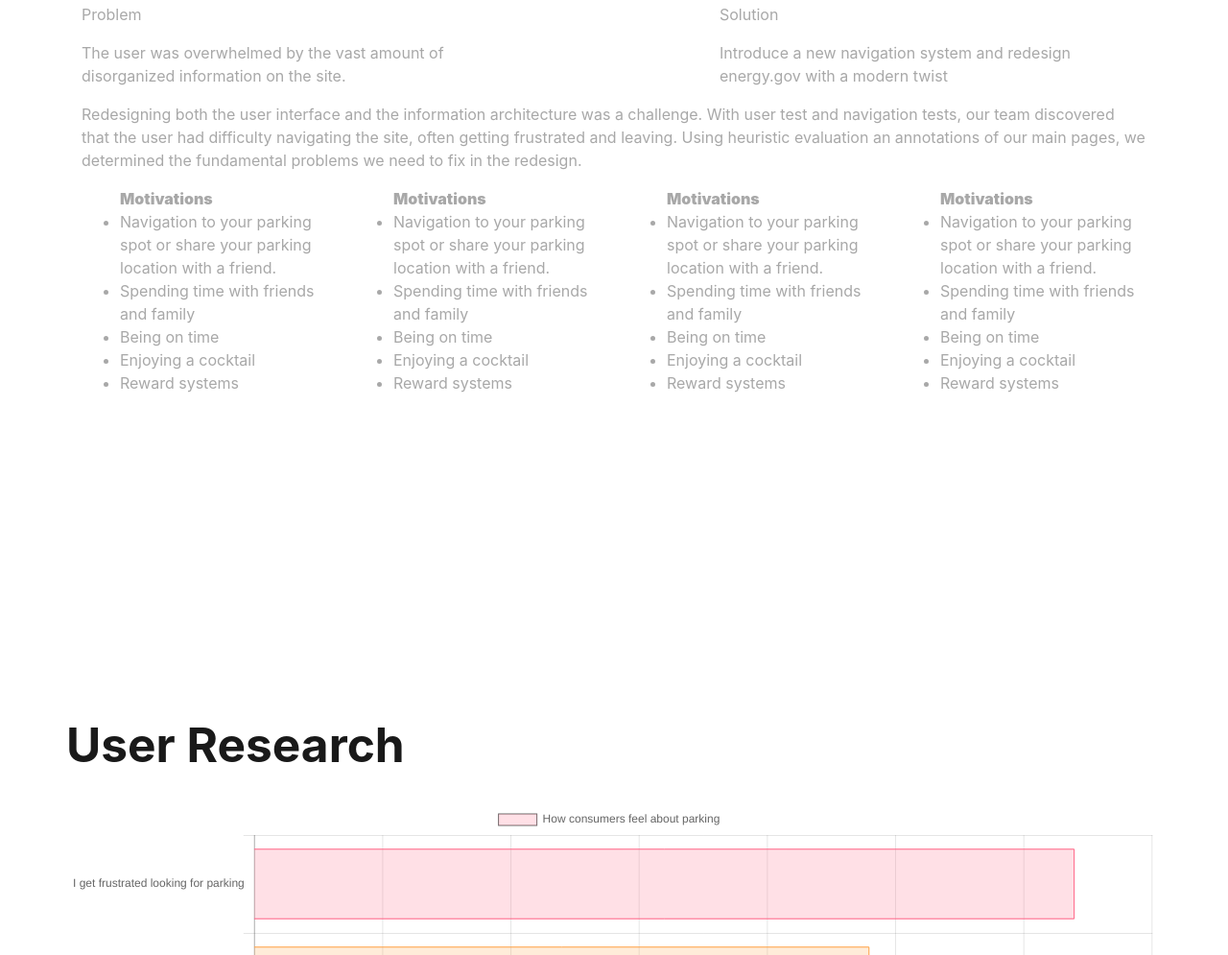
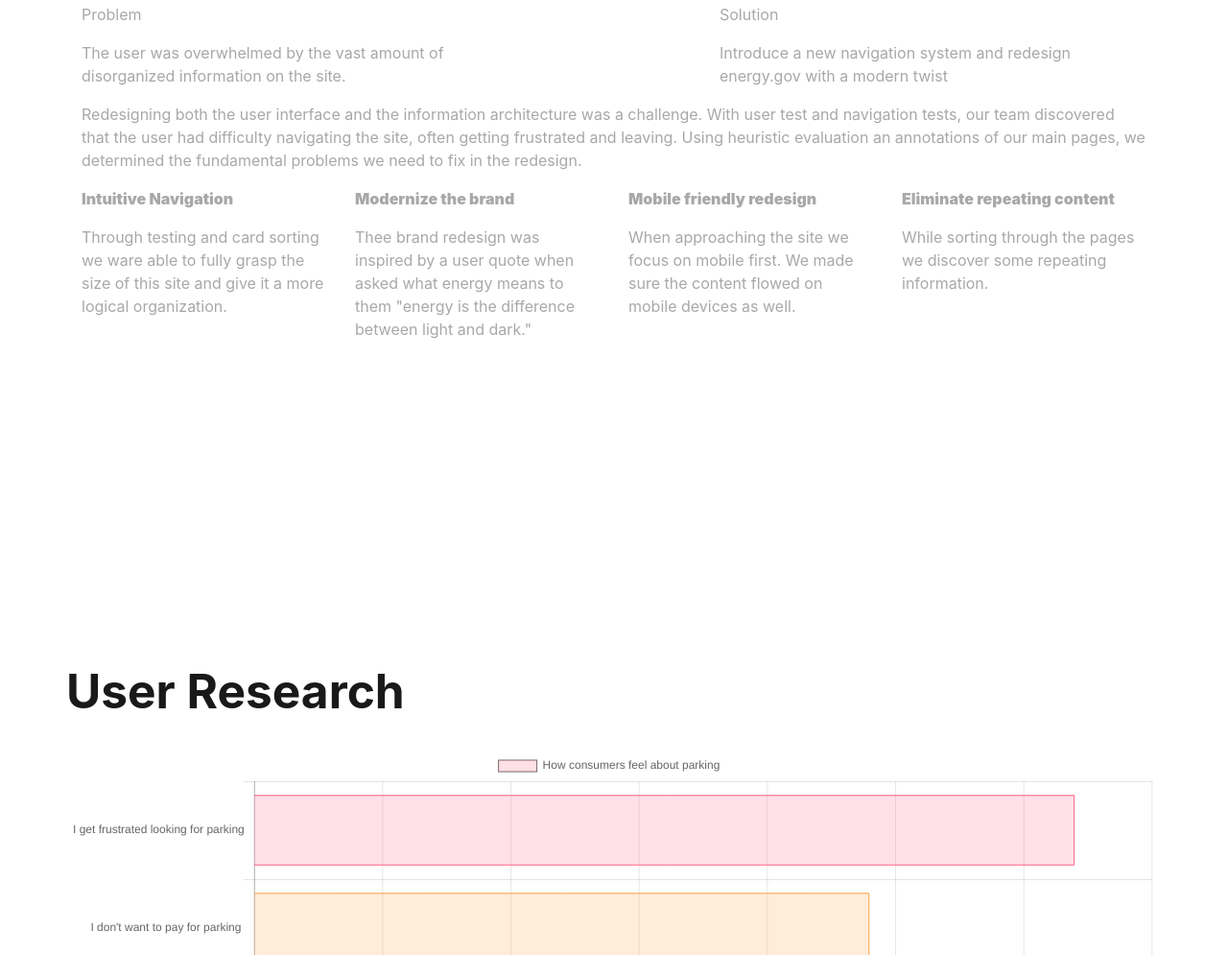
Before and after one commit to if314/HW19, a website: page energy.html in a window 1280 px wide. Shown: the part 1046-2041 px from the top of the page at 96% size. Drawn offline with Linux system fonts and the light colour scheme.

Commit message:
update
update

```diff
--- a/energy.html
+++ b/energy.html
@@ -171,52 +171,34 @@
             </div>
 </div>
 </div>
+
+
+
 <div class="container h-100 ">
   <div class="row h-100 ">
   <div class="col-lg-3" >
-    <ul class="oneoff">
-      <li><b>Motivations</b></li>
-      <li> Navigation to your parking spot or share your parking location with a friend. </li>
-      <li>Spending time with friends and family</li>
-      <li>Being on time            </li>
-      <li>Enjoying a cocktail</li>
-      <li>Reward systems</li>
-    </ul>
+      <p><b>Intuitive Navigation</b></p>
+      <p> Through testing and card sorting we ware able to fully grasp the size of this site and give it a more logical organization.</p>
+
   </div>
   <div class="col-lg-3" >
-    <ul class="oneoff">
-      <li><b>Motivations</b></li>
-      <li> Navigation to your parking spot or share your parking location with a friend. </li>
-      <li>Spending time with friends and family</li>
-      <li>Being on time            </li>
-      <li>Enjoying a cocktail</li>
-      <li>Reward systems</li>
-    </ul>
+    <p><b>Modernize the brand</b></h5>
+      <p>Thee brand redesign was inspired by a user quote when asked what energy means to them "energy is the difference between light and dark."</p>
+
   </div>
   <div class="col-lg-3" >
-    <ul class="oneoff">
-      <li><b>Motivations</b></li>
-      <li> Navigation to your parking spot or share your parking location with a friend. </li>
-      <li>Spending time with friends and family</li>
-      <li>Being on time            </li>
-      <li>Enjoying a cocktail</li>
-      <li>Reward systems</li>
-    </ul>
+    <p><b> Mobile friendly redesign</b></p>
+    <p> When approaching the site we focus on mobile first. We made sure the content flowed on mobile devices as well.</p>
+
   </div>
   <div class="col-lg-3" >
-    <ul class="oneoff">
-      <li><b>Motivations</b></li>
-      <li> Navigation to your parking spot or share your parking location with a friend. </li>
-      <li>Spending time with friends and family</li>
-      <li>Being on time            </li>
-      <li>Enjoying a cocktail</li>
-      <li>Reward systems</li>
-    </ul>
+    <p><b> Eliminate repeating content</b></p>
+    <p> While sorting through the pages we discover some repeating information.</p>
+
   </div>
 </div>
 </div>
 </section>
-
 
 
 <section>
```
